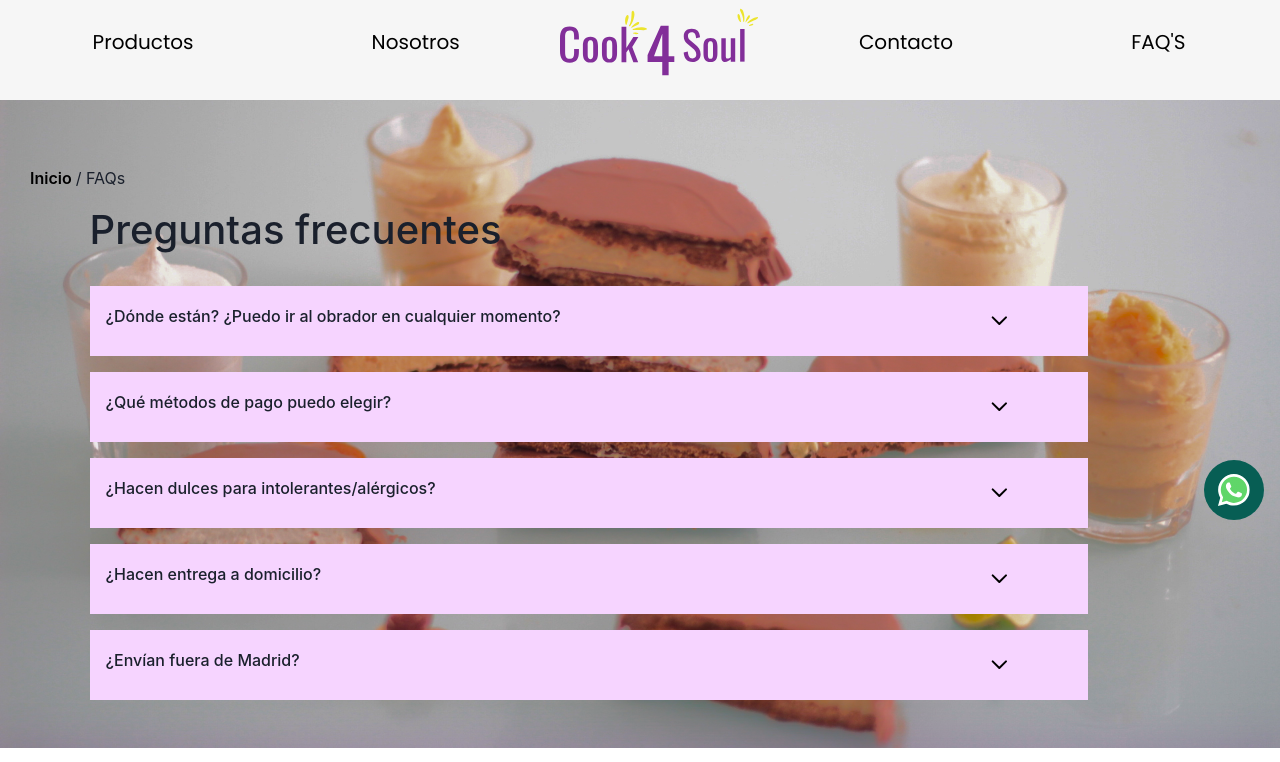
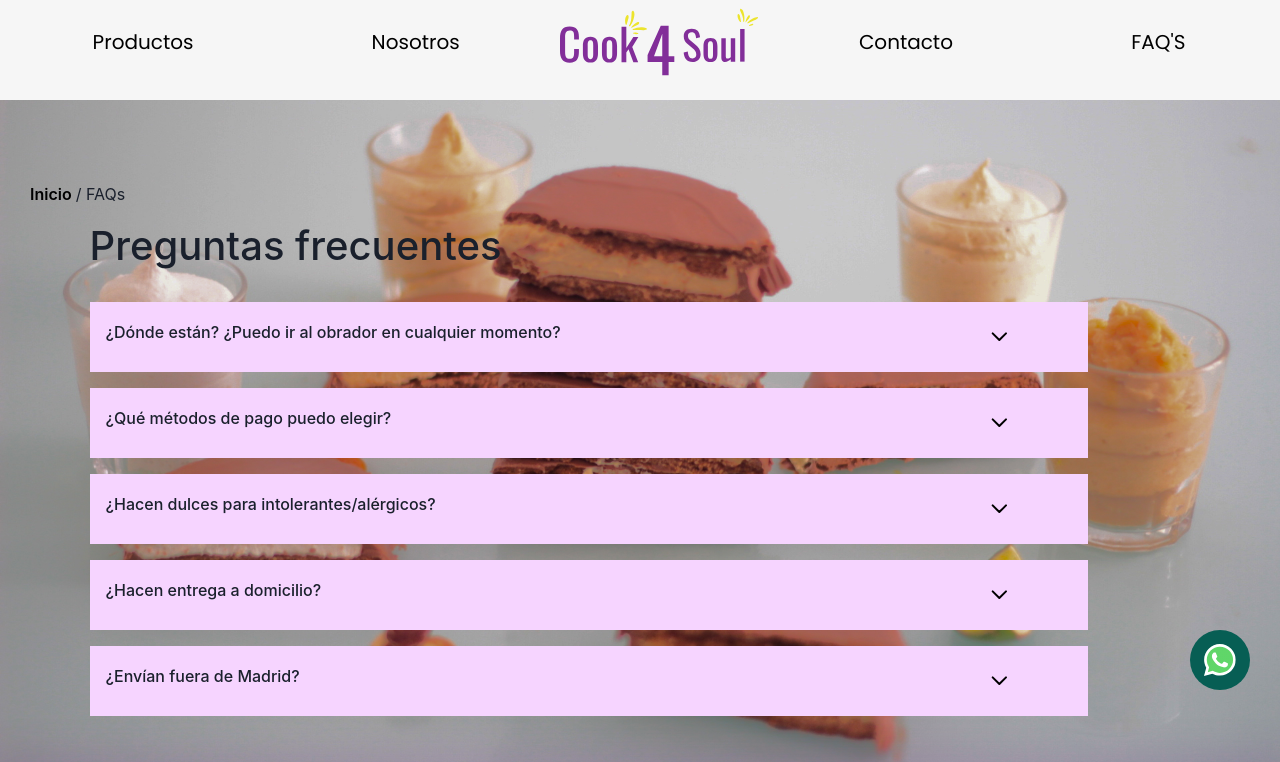
Before and after one commit to TeamDevCoder/Cook4Soul, a React (Vite) app: page /faqs in a window 1280 px wide. Shown: the top 762 px of the page. Built offline with nearby package versions, Linux system fonts and the light colour scheme.

Commit message:
ultimos cambios

```diff
--- a/src/App.css
+++ b/src/App.css
@@ -10,7 +10,13 @@ body{
 }
 
 .wpp{
-  visibility: hidden;
+  display: none;
+}
+
+.ruta__productDetail{
+  padding: 16px;
+  width: 100%;
+  display: flex;
 }
 
 
@@ -613,6 +619,7 @@ flex-shrink: 0;
 
 /*products component*/
 .ruta{
+  margin-top: 16px;
   margin-left: 16px;
 }
 .ruta__link{
@@ -628,6 +635,9 @@ flex-shrink: 0;
 }
 .products{
   margin-left: 14px;
+}
+.products__main{
+  padding-bottom: 40px;
 }
 .products__main__div__h3{
   width: 100%;
@@ -816,6 +826,7 @@ flex-shrink: 0;
 .faqs{
   padding: 50px 0px;
   background:  url("/FAQ´s.png") no-repeat center center fixed;
+  background-size: cover;
 }
 .faqs__section{
   margin: auto;
@@ -874,6 +885,8 @@ flex-shrink: 0;
 }
 .map{
   width: 100%;
+  padding-bottom: 40px;
+  padding-top: 20px;
 }
 .map__main{
   margin: auto;
@@ -1008,7 +1021,6 @@ flex-shrink: 0;
     margin-top: auto;
     margin-top: 200px;
     width: 60vw;
-
   }
 
 
@@ -1062,22 +1074,18 @@ box-shadow: 2px 6px 6px 0px rgba(0, 0, 0, 0.25);
     align-items: center;
     gap: 16px;
     align-self: stretch;
-
   }
 
   .avatar{
     width: 92px;
     height: 88px;
-
   }
 
   .slider__name{
-
     font-size: 24px;
   }
 
   .slider__review{
-
     font-size: 20px;
   }
 
@@ -1164,7 +1172,6 @@ align-self: stretch;
   }
 
   .guia{
-
     grid-area: guia;
   }
 
@@ -1204,7 +1211,6 @@ align-self: stretch;
     font-weight: 500;
     line-height: 28px;
     grid-area: card;
-
   }
 
   .detailsDiv2{
@@ -1232,12 +1238,10 @@ align-self: stretch;
     font-style: normal;
     font-weight: 400;
     line-height: 28px;
-
   }
 
 
   .prodsDetails__ingredientes{
-
     width: 45%;
     color: #000;
     font-family: Inter;
@@ -1252,18 +1256,15 @@ align-self: stretch;
     align-items: flex-start;
     gap: 8px;
     align-self: stretch;
-
   }
 
   .prdDetails_btn{
-
     grid-area:boton ;
     width: 45vw;
     margin-left: 20px;
     margin-bottom: 194px
   }
   .prdDetails{
-
     grid-area: desc;
     display: flex;
     width: 976px;
@@ -1282,7 +1283,6 @@ align-self: stretch;
     font-style: normal;
     font-weight: 500;
     line-height: 20px;
-
   }
 
   .prodsDetails__p{
@@ -1292,57 +1292,14 @@ align-self: stretch;
     font-style: normal;
     font-weight: 400;
     line-height: 28px;
-
-  }
-
-
-  /* .principalImgContent{
-    display: flex;
-    width: 476px;
-    height: 376px;
-    justify-content: center;
-    align-items: center;
-    flex-shrink: 0;
-    border-radius: 8px;
-    background: #C4C4C4;
-  }
-  */
+  }
+
    .test{
     display: flex;
     flex-direction: row;
     overflow: scroll;
     transform: translateX(0%);
   }
-
-  /* .test-trans{
-
-    display: flex;
-    flex-direction: row;
-     overflow:hidden;
-    transform: translateX(0%);
-    transition: all 600ms;
-    animation-name: cambio;
-    animation-duration: 6.5s;
-    animation-direction: alternate;
-    animation-fill-mode: forwards;
-     animation-iteration-count:infinite ;
-  } */ */ */
-
-  /* @keyframes cambio {
-
-    0%{margin-right: 0;}
-    20%{margin-right: 0}
-
-    25%{margin-right: -100%}
-    45%{margin-right: -100%}
-
-    50%{margin-right: -200%}
-    70%{margin-right: -200%}
-
-    75%{margin-right: -300%}
-    100%{margin-left: -300%}
-
-  } */
 
   .principalImg{
     display: flex;
@@ -1368,14 +1325,15 @@ align-self: stretch;
   }
   /*wpp*/
   .wpp{
+    margin-left: 83%;
     visibility: visible;
-    position: fixed;
-    right: 16px;
-    bottom: 280px;
+    position: sticky;
+    bottom: 50px;
     width: 90px;
     height: 90px;
     border-radius: 50%;
     background-color: #075e54;
+    transform: translateY(-100%);
     display: flex;
     justify-content: center;
     align-items: center;
@@ -1496,6 +1454,9 @@ align-self: stretch;
 
 
   /*abaoutus component*/
+  .aboutus__main{
+    padding-bottom: 145px;
+  }
   .aboutus__section__div__h2{
     margin-top: 32px;
     padding: 4px 0px;
@@ -1638,6 +1599,7 @@ align-self: stretch;
 
   /*footer component*/
   .footer{
+    margin-top: -90px;
     height: 270px;
     display: flex;
     align-items: center;
@@ -1747,7 +1709,6 @@ margin-top: 16px;
  }
 
   .prdDetails{
-
     margin-top: 65px;
     width: 100vw;
   }
@@ -1873,9 +1834,7 @@ box-shadow: 2px 6px 6px 0px rgba(0, 0, 0, 0.25);
 }
 
 .slider__Reviewid{
-
   display: none;
-
 }
 /*Contiene el avatar y el sliderCont2*/
 .sliderCont1{
@@ -1949,6 +1908,7 @@ stroke: var(--texto, #151515);
 
 
   .wpp{
+    margin-left: 93%;
     width: 60px;
     height: 60px;
   }
@@ -2077,6 +2037,7 @@ stroke: var(--texto, #151515);
   /*footer component*/
   .footer{
     margin: 0px;
+    margin-top: -60px;
   }
   .footer__div{
     width: 33.3%;
--- a/src/App.jsx
+++ b/src/App.jsx
@@ -15,9 +15,6 @@ import Home from "./components/Home"
 function App() {
 
   return (
-
-
-
     <BrowserRouter>
       <header className="header">
     <NavBar2/>
--- a/src/components/Aboutus.jsx
+++ b/src/components/Aboutus.jsx
@@ -43,8 +43,8 @@ const Aboutus = () => {
             </div>
         </div>
         <div className='aboutus__main__card presentationReverse'>
-            <img className={`'aboutus__main__img presentationReverse__img ${windowWidth >= 1024 ? "wow animate__backInRight" : ""} `} src={windowWidth < 768? "/Fotografia (1).jpg" : "/Card (2).jpg"} alt="foto de franco brignolo sonriente, salpicado con harina, levantando los brazos y sosteniendo un bol de metal plateado en su mano derecha" />
-            <div className={`'aboutus__main__div presentationReverse__div ${windowWidth >=1024 ? " wow animate__backInLeft" : ""}`}>
+            <img className={` aboutus__main__img presentationReverse__img ${windowWidth >= 1024 ? "wow animate__backInRight" : ""} `} src={windowWidth < 768? "/Fotografia (1).jpg" : "/Card (2).jpg"} alt="foto de franco brignolo sonriente, salpicado con harina, levantando los brazos y sosteniendo un bol de metal plateado en su mano derecha" />
+            <div className={`aboutus__main__div presentationReverse__div ${windowWidth >=1024 ? " wow animate__backInLeft" : ""}`}>
                 <h2 className='aboutus__main__div__h2 presentationReverse__div__h2'>Javier Pantó</h2>
                 <p className='aboutus__main__div__pcursive presentationReverse__div__pcursive'>El chef encuentra su magia al amar a quienes cocina</p>
                 <p className='aboutus__main__div__p presentationReverse__div__p '>Soy Javi, Italo-Venozolano que mezcla la pasión por la filosofía con el arte de la pastelería. Soy el científico de la cocina, siempre experimentando con sabores y texturas para crear dulces deliciosos y sorprendentes. Mi objetivo es llevarte en un viaje gastronómico lleno de emociones y despertar tus sentidos. ¡Prepárate para deleitarte con mis creaciones únicas y disfrutar de momentos llenos de dulzura y alegría!</p>
--- a/src/components/ProductsDetail.jsx
+++ b/src/components/ProductsDetail.jsx
@@ -25,10 +25,10 @@ const ProducsDetail = ({data}) => {
 
   return (
     <>
-    <aside className='d-flex ruta__map'>
-        <Link to={`/`}>Inicio</Link>
-        <Link to={`/productos`}> / Products / </Link>
-        <p> {data.name}</p>
+    <aside className='ruta__productDetail'>
+        <Link className='ruta__link' to={`/`}>Inicio</Link>
+        <Link className='ruta__link ms-1' to={`/productos`}>/ Products </Link>
+        <p className='ms-1'>/ {data.name}</p>
       </aside>
     <div className='prodsDetails'>
         <div className='prodsDetails-cat'>
--- a/src/components/Wpp.jsx
+++ b/src/components/Wpp.jsx
@@ -2,6 +2,7 @@ import React from 'react'
 import { Link } from 'react-router-dom';
 
 const Wpp = () => {
+
   return (
     <Link className='wpp' to={`https://api.whatsapp.com/send?phone=34667873835&text=Hola.`} target='blank'>
         <svg className='wpp1' width="46" height="46" viewBox="0 0 36 36" fill="none" xmlns="http://www.w3.org/2000/svg">
```
Lines whose indentation alone changed are shown as unchanged.
